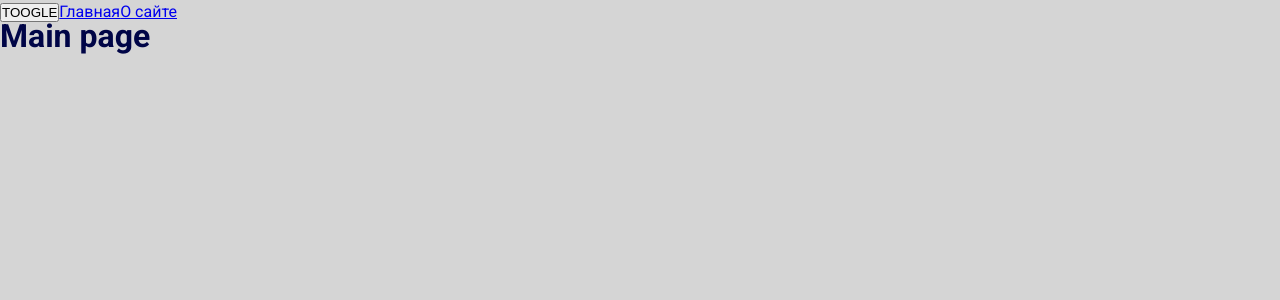
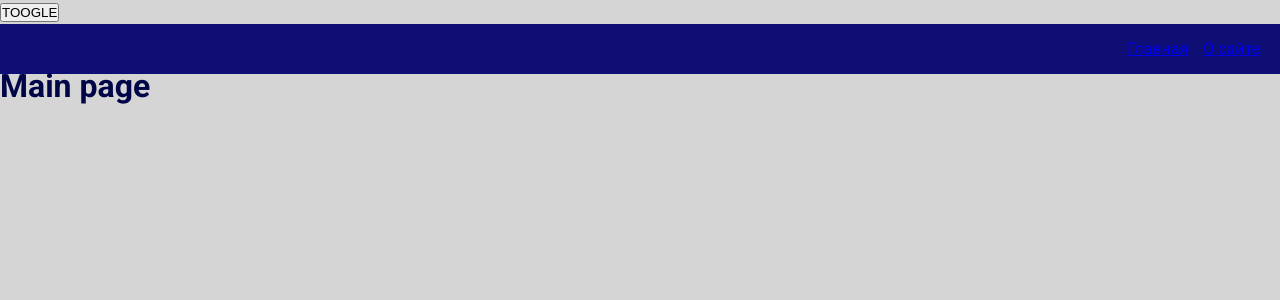
Before and after one commit to BadmaArs/react-ts-redux-webpack, a React app: page / in a window 1280 px wide. Shown: the top 300 px of the page. Built offline with nearby package versions, Linux system fonts and the light colour scheme.

Commit message:
AppLink and NavBar

```diff
--- a/src/app/App.tsx
+++ b/src/app/App.tsx
@@ -2,7 +2,7 @@ import './styles/index.scss';
 import { classNames } from "shared/lib/classNames/classNames";
 import { useTheme } from "app/providers/ThemeProvider";
 import { AppRouter } from 'app/providers/router';
-import { Link } from 'react-router-dom';
+import { NavBar } from 'widgets/NavBar';
 
 
 
@@ -11,8 +11,7 @@ const App = () => {
     return (
         <div className={`${classNames('app', {hovered: true, selected: true}, [theme, 'cls1', 'cls2', 'cls3'])}`}>
             <button onClick={toogleTheme}>TOOGLE</button>
-            <Link to={'/'}>Главная</Link>
-            <Link to={'/about'}>О сайте</Link>
+            <NavBar />
             <AppRouter />
         </div>
     )
--- a/src/app/styles/index.scss
+++ b/src/app/styles/index.scss
@@ -6,6 +6,7 @@
 * {
     padding: 0;
     margin: 0;
+    box-sizing: border-box;
 }
 .app {
     font: var(--font-m);
--- a/src/app/styles/themes/dark.scss
+++ b/src/app/styles/themes/dark.scss
@@ -1,5 +1,6 @@
 .app.dark {
     --bg-color: #0e0e75;
+    --inverted-bg-color: #d5d5d5;
 
     --primary-color: #027802;
     --secondary-color: #04ff04;
--- a/src/app/styles/themes/normal.scss
+++ b/src/app/styles/themes/normal.scss
@@ -1,5 +1,6 @@
 :root {
     --bg-color: #d5d5d5;
+    --inverted-bg-color: #0e0e75;
 
     --primary-color: #000547;
     --secondary-color: #06139b;
--- a/src/app/styles/variabels/global.scss
+++ b/src/app/styles/variabels/global.scss
@@ -8,4 +8,7 @@
     --font-size-l: 24px;
     --font-line-l: 32px;
     --font-l: var(--font-size-l) / var(--font-line-l) var(--font-family-main);
+
+    // Размеры
+    --navbar-height: 50px;
 }
--- a/src/shared/lib/classNames/classNames.ts
+++ b/src/shared/lib/classNames/classNames.ts
@@ -1,10 +1,10 @@
 
 type Mods = Record<string, boolean | string>
 
-export function classNames(cls: string, mods: Mods, additional: string[]): string {
+export function classNames(cls: string, mods: Mods = {}, additional: string[] = []): string {
     return [
         cls,
-        ...additional,
+        ...additional.filter(Boolean),
         ...Object.entries(mods)
             .filter(([classNames, value]) => Boolean(value)) // Оставляем все значения true
             .map(([classNames]) => classNames) // Из всех значений получаем только их ключи
--- /dev/null
+++ b/src/widgets/NavBar/index.tsx
@@ -0,0 +1,5 @@
+import { NavBar } from "./ui/NavBar";
+
+export {
+    NavBar,
+}
--- /dev/null
+++ b/src/widgets/NavBar/ui/NavBar.module.scss
@@ -0,0 +1,14 @@
+.navBar {
+    width: 100%;
+    height: var(--navbar-height);
+    background: var(--inverted-bg-color);
+    display: flex;
+    align-items: center;
+    padding: 20px;
+}
+.links {
+    margin-left: auto;
+}
+.mainLink {
+    margin-right: 15px;
+}
--- /dev/null
+++ b/src/widgets/NavBar/ui/NavBar.tsx
@@ -0,0 +1,18 @@
+import { classNames } from 'shared/lib/classNames/classNames';
+import cls from './NavBar.module.scss'
+import { Link } from 'react-router-dom';
+
+interface NavBarProps {
+    className?: string
+}
+
+export const NavBar = ({className}: NavBarProps) => {
+    return (
+        <div className={classNames(cls.navBar, {}, [className])}>
+            <div className={cls.links}>
+                <Link to={'/'} className={cls.mainLink}>Главная</Link>
+                <Link to={'/about'}>О сайте</Link>
+            </div>
+        </div>
+    )
+}
```
Also changed, not shown: src/shared/ui/AppLink/AppLink.tsx (added, +21 -0 lines), src/shared/ui/AppLink/AppLink.module.scss (added), 2 other files (tests, documents, lock files or other folders).
